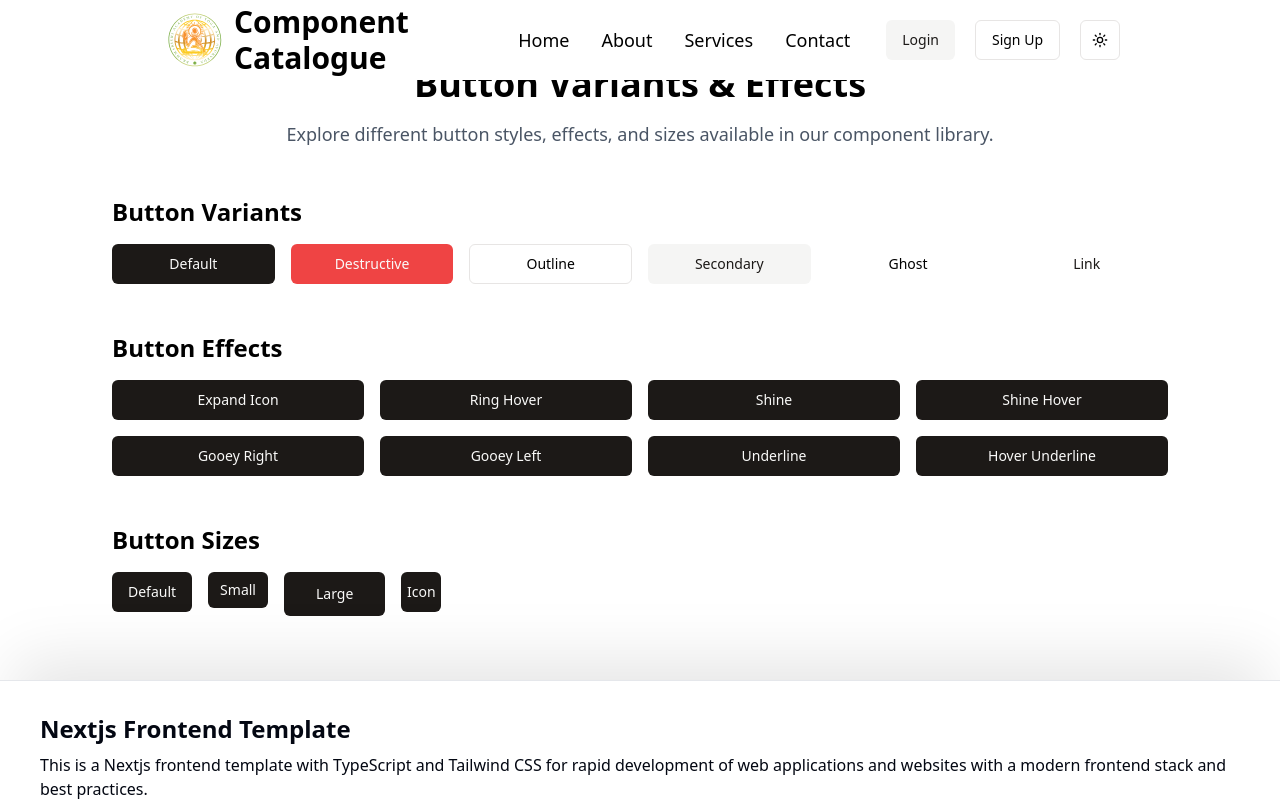
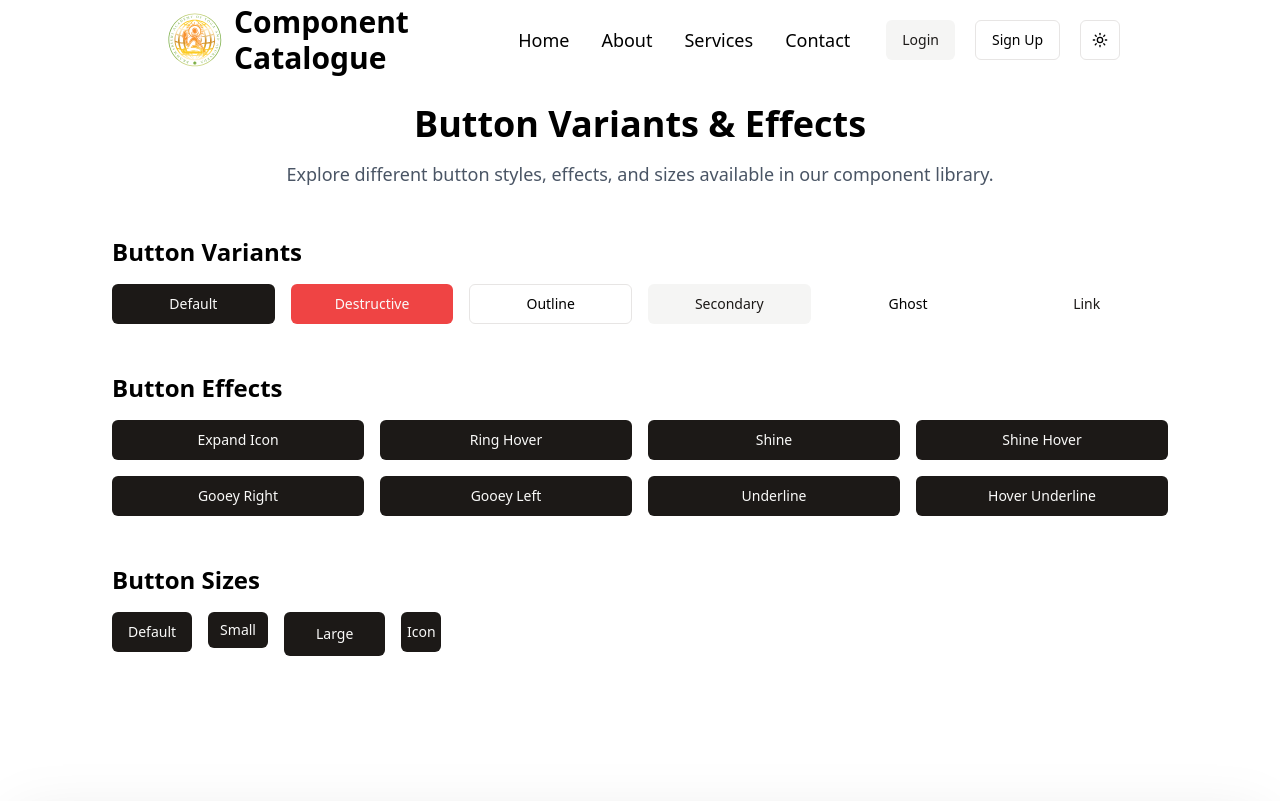
Before and after one commit to Semicolon-Stardust/next-frontend-template, a Next.js app: page /en/buttons in a window 1280 px wide. Shown: the top 801 px of the page. Built offline with nearby package versions, Linux system fonts and the light colour scheme.

Commit message:
Updated hero section page

```diff
--- a/src/app/[locale]/buttons/page.tsx
+++ b/src/app/[locale]/buttons/page.tsx
@@ -35,7 +35,7 @@ export default function ButtonsDemoPage() {
 	const t = useTranslations('ButtonsDemo');
 
 	return (
-		<section className="mx-auto w-full max-w-6xl px-6 py-16 sm:px-12">
+		<section className="mx-auto mt-10 w-full min-h-screen max-w-6xl px-6 py-16 sm:px-12">
 			<h2 className="text-center text-3xl font-bold text-black sm:text-4xl dark:text-white">
 				{t('title')}
 			</h2>
--- /dev/null
+++ b/src/app/[locale]/hero-sections/page.tsx
@@ -0,0 +1,11 @@
+import AlternateHero from "@/sections/hero-sections/alt-hero-section";
+import Hero from "@/sections/hero-sections/hero-section";
+
+export default function HeroSectionsPage(){
+    return(
+        <div>
+            <Hero/>
+            <AlternateHero/>
+        </div>
+    );
+}
```
